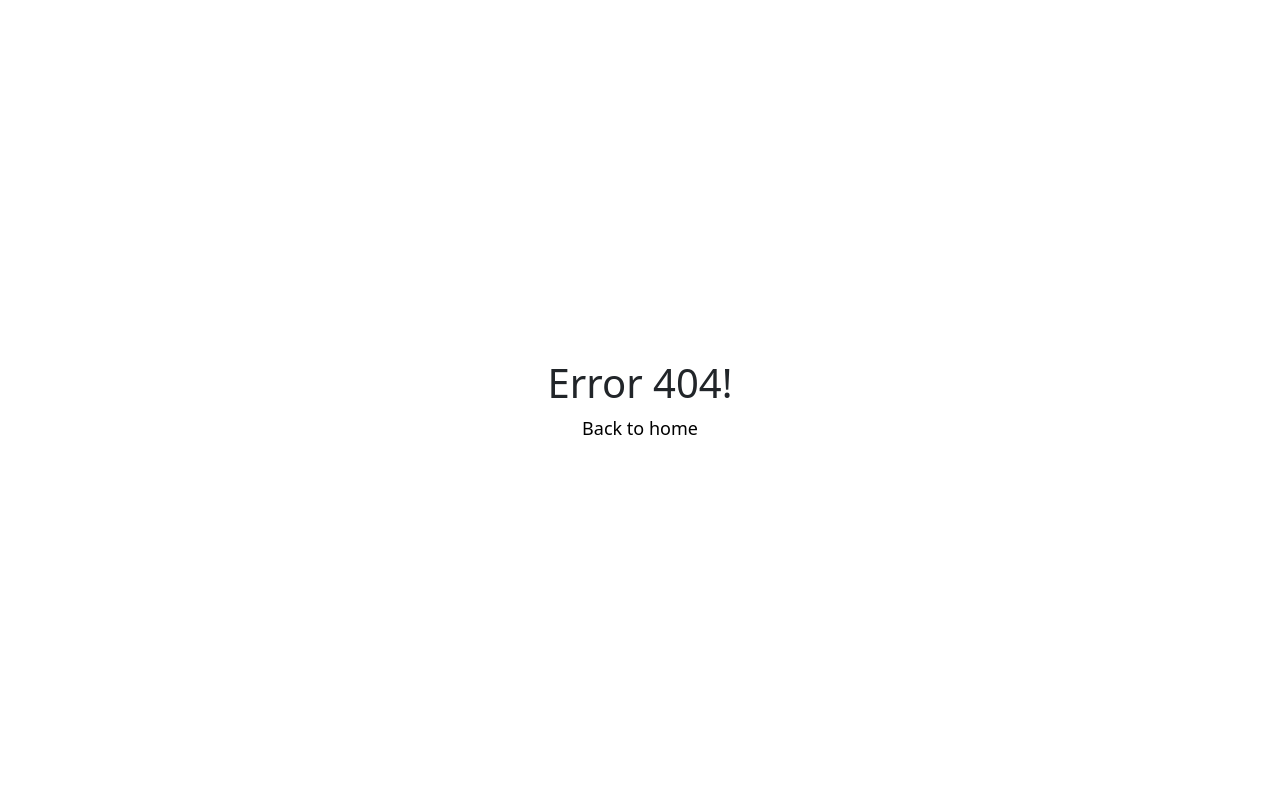
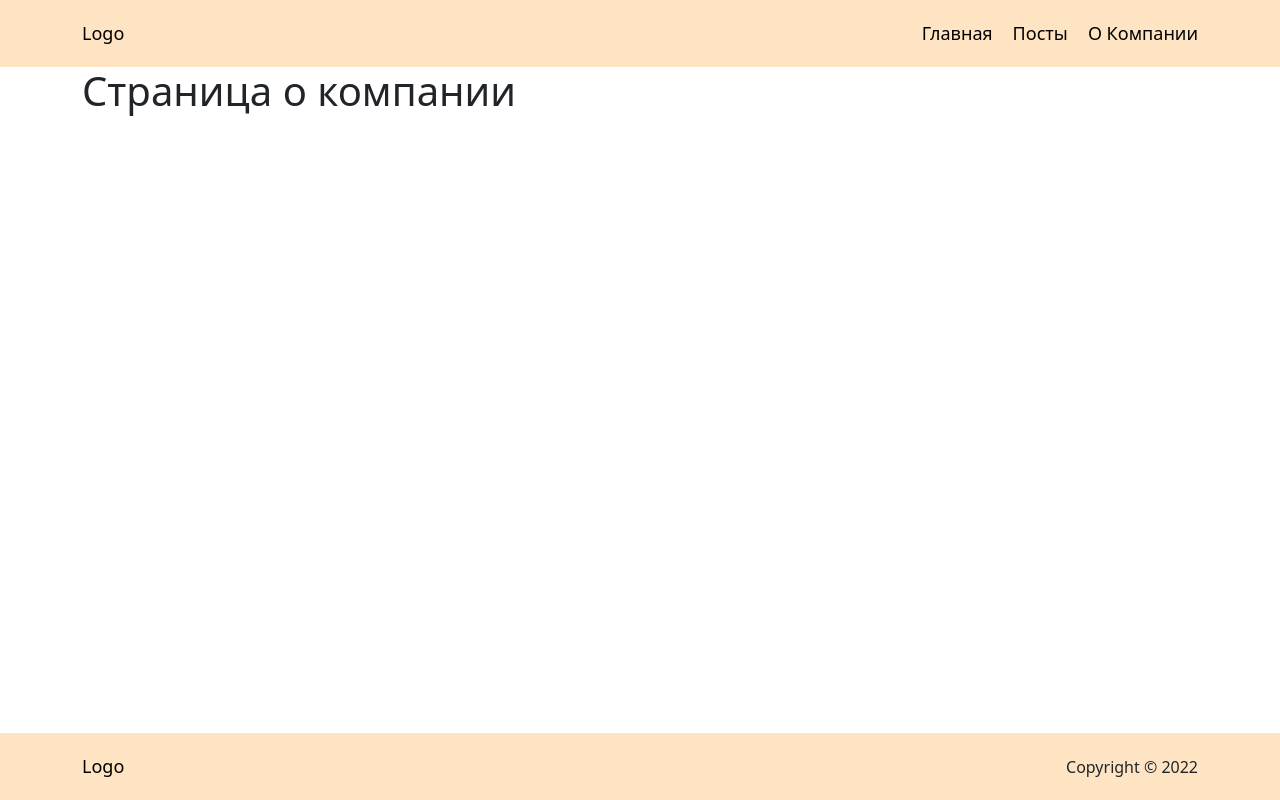
Before and after one commit to leonov-va/react-nextjs, a Next.js app: page /about in a window 1280 px wide. Before the commit this address had no page. Built offline with nearby package versions, Linux system fonts and the light colour scheme.

Commit message:
fixes about

```diff
--- a/components/Layout/index.js
+++ b/components/Layout/index.js
@@ -6,8 +6,11 @@ const Layout = ({ children }) => {
   return (
     <div className="wrapper">
       <Head>
+        <meta charset="UTF-8" />
+        <meta http-equiv="X-UA-Compatible" content="IE=edge" />
+        <meta name="viewport" content="width=device-width, initial-scale=1.0" />
         <meta keywords="nextjs, react" />
-        <title>Главная страница</title>
+        <title>Главная страница | React nextjs</title>
       </Head>
       <Header />
       <main role="main">{children}</main>
--- a/components/Navigation/index.js
+++ b/components/Navigation/index.js
@@ -10,6 +10,9 @@ const Navigation = () => {
           </li>
           <li className="nav__item">
             <AppLink href="/posts" text="Посты" />
+          </li>
+          <li className="nav__item">
+            <AppLink href="/about" text="О Компании" />
           </li>
         </ul>
       </nav>
--- /dev/null
+++ b/pages/about/index.js
@@ -0,0 +1,13 @@
+import Layout from "../../components/Layout";
+
+const About = () => {
+  return (
+    <Layout>
+      <div className="container">
+        <h1>Страница о компании</h1>
+      </div>
+    </Layout>
+  );
+};
+
+export default About;
```
Also changed, not shown: 1 other file (tests, documents, lock files or other folders).
